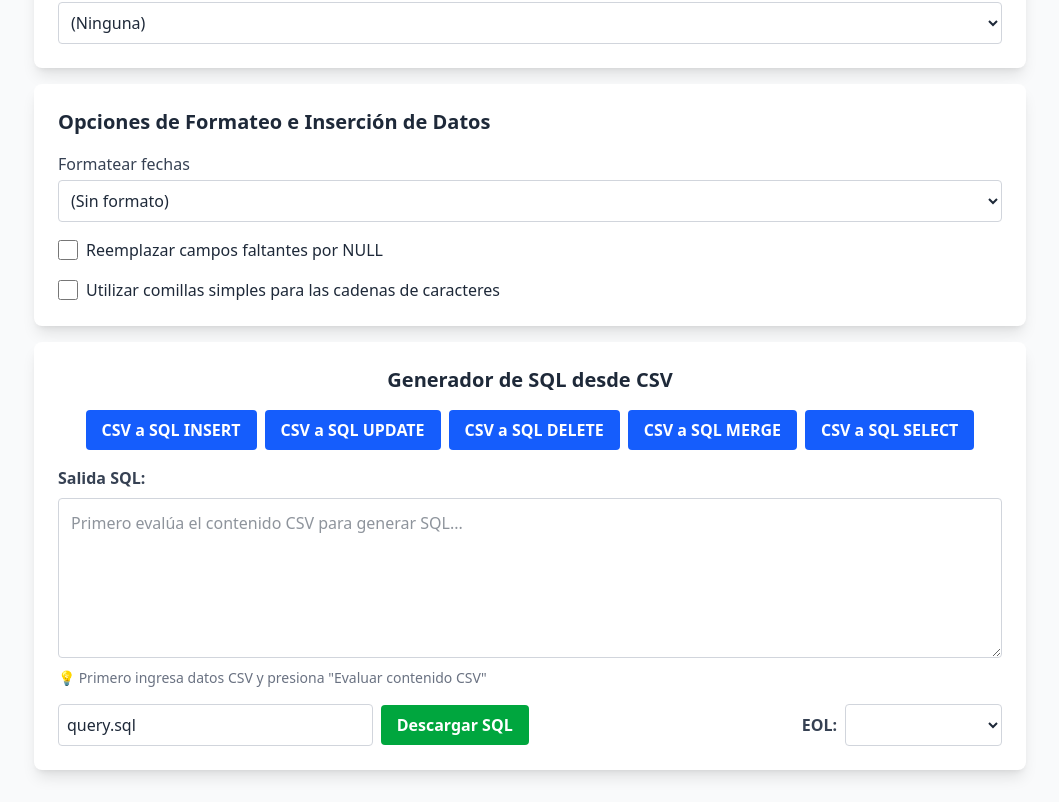
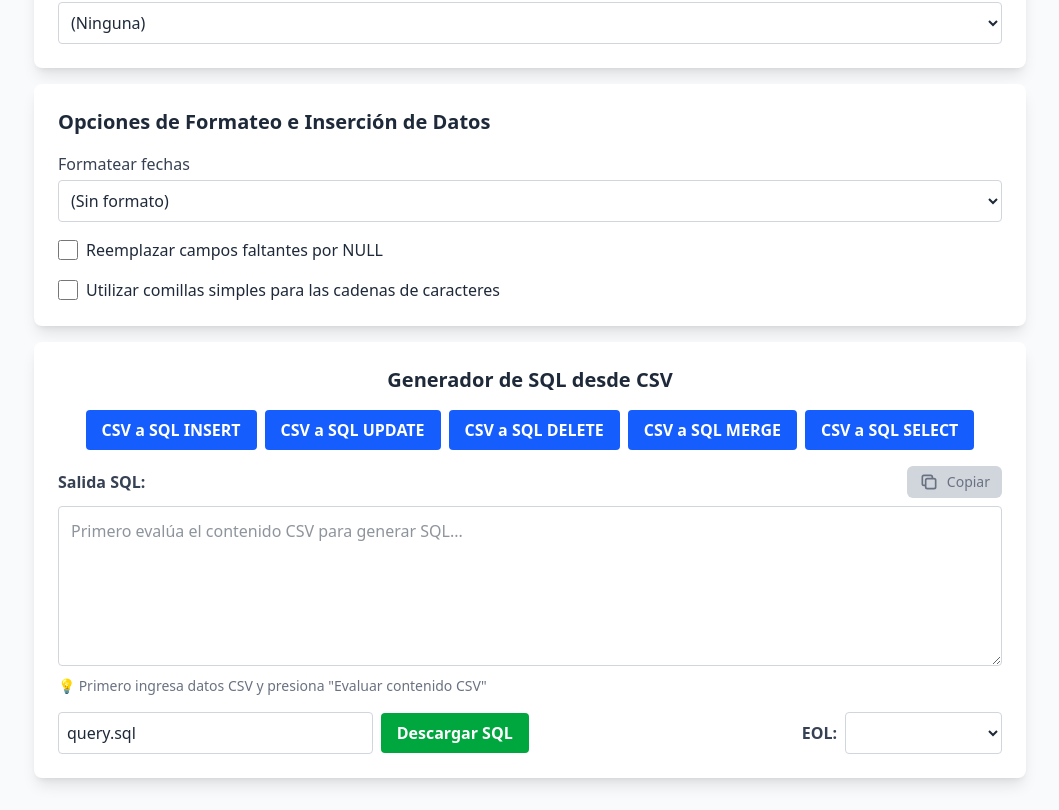
Before and after one commit to Fhernd/proy10_convertidor_csv_sql, a Vue app: page / in a window 1280 px wide. Shown: the part 1997-2807 px from the top of the page, without its empty margins (110-1169 px from the left). Built offline with nearby package versions, Linux system fonts and the light colour scheme; the HTML template or start-up script is replaced by a standard one.

Commit message:
Botón para copiar al portapapeles del sistema el contenido de la Salida SQL.

```diff
--- a/src/components/SalidaSQL.vue
+++ b/src/components/SalidaSQL.vue
@@ -12,7 +12,27 @@
 
         <!-- Second Row: SQL Output -->
         <div class="mb-4">
-            <label class="block text-gray-700 font-bold mb-2">Salida SQL:</label>
+            <div class="flex items-center justify-between mb-2">
+                <label class="block text-gray-700 font-bold">Salida SQL:</label>
+                <button
+                    @click="copiarAlPortapapeles"
+                    :disabled="!sqlOutput || sqlOutput.trim().length === 0"
+                    :class="[
+                        'flex items-center gap-2 px-3 py-1.5 text-sm font-medium rounded-md transition-all duration-200 focus:outline-none focus:ring-2 focus:ring-blue-500',
+                        sqlOutput && sqlOutput.trim().length > 0
+                            ? 'bg-blue-600 text-white hover:bg-blue-700 active:bg-blue-800'
+                            : 'bg-gray-300 text-gray-500 cursor-not-allowed'
+                    ]"
+                    :title="sqlOutput && sqlOutput.trim().length > 0 ? 'Copiar SQL al portapapeles' : 'No hay contenido para copiar'">
+                    <svg v-if="copiadoExitoso" class="w-5 h-5" fill="none" stroke="currentColor" viewBox="0 0 24 24">
+                        <path stroke-linecap="round" stroke-linejoin="round" stroke-width="2" d="M5 13l4 4L19 7" />
+                    </svg>
+                    <svg v-else class="w-5 h-5" fill="none" stroke="currentColor" viewBox="0 0 24 24">
+                        <path stroke-linecap="round" stroke-linejoin="round" stroke-width="2" d="M8 16H6a2 2 0 01-2-2V6a2 2 0 012-2h8a2 2 0 012 2v2m-6 12h8a2 2 0 002-2v-8a2 2 0 00-2-2h-8a2 2 0 00-2 2v8a2 2 0 002 2z" />
+                    </svg>
+                    <span>{{ copiadoExitoso ? 'Copiado!' : 'Copiar' }}</span>
+                </button>
+            </div>
             <textarea v-model="sqlOutput"
                 class="w-full p-3 border border-gray-300 rounded h-40 focus:ring focus:ring-blue-200"
                 :placeholder="!props.datos || props.datos.length === 0 ? 'Primero evalúa el contenido CSV para generar SQL...' : 'Aquí se generará el código SQL...'"></textarea>
@@ -93,6 +113,7 @@ const sqlOptions = ref([
 const sqlOutput = ref('');
 const fileName = ref('query.sql');
 const eolType = ref('\n');
+const copiadoExitoso = ref(false);
 
 // Function to format value based on SQL data type
 const formatValueByType = (value, dataType, forceVarchar = false, useSingleQuotes = false) => {
@@ -633,6 +654,61 @@ const generateSQL = (type) => {
     }
 };
 
+// Function to copy SQL to clipboard
+const copiarAlPortapapeles = async () => {
+    // Verificar que haya contenido
+    if (!sqlOutput.value || sqlOutput.value.trim().length === 0) {
+        return;
+    }
+
+    try {
+        // Usar la Clipboard API moderna
+        await navigator.clipboard.writeText(sqlOutput.value);
+
+        // Mostrar feedback visual
+        copiadoExitoso.value = true;
+
+        // Restaurar el estado después de 2 segundos
+        setTimeout(() => {
+            copiadoExitoso.value = false;
+        }, 2000);
+
+        console.log('SQL copiado al portapapeles exitosamente');
+    } catch (error) {
+        console.error('Error al copiar al portapapeles:', error);
+
+        // Fallback para navegadores que no soportan Clipboard API
+        try {
+            // Crear un elemento textarea temporal
+            const textarea = document.createElement('textarea');
+            textarea.value = sqlOutput.value;
+            textarea.style.position = 'fixed';
+            textarea.style.left = '-999999px';
+            textarea.style.top = '-999999px';
+            document.body.appendChild(textarea);
+            textarea.focus();
+            textarea.select();
+
+            // Intentar copiar usando el comando execCommand (deprecated pero funciona como fallback)
+            const successful = document.execCommand('copy');
+            document.body.removeChild(textarea);
+
+            if (successful) {
+                copiadoExitoso.value = true;
+                setTimeout(() => {
+                    copiadoExitoso.value = false;
+                }, 2000);
+                console.log('SQL copiado al portapapeles usando fallback');
+            } else {
+                alert('No se pudo copiar al portapapeles. Por favor, selecciona el texto manualmente.');
+            }
+        } catch (fallbackError) {
+            console.error('Error en fallback de copia:', fallbackError);
+            alert('No se pudo copiar al portapapeles. Por favor, selecciona el texto manualmente.');
+        }
+    }
+};
+
 // Function to download SQL file
 const downloadSQL = () => {
     const blob = new Blob([sqlOutput.value.replace(/\n/g, eolType.value)], { type: "text/sql" });
```
